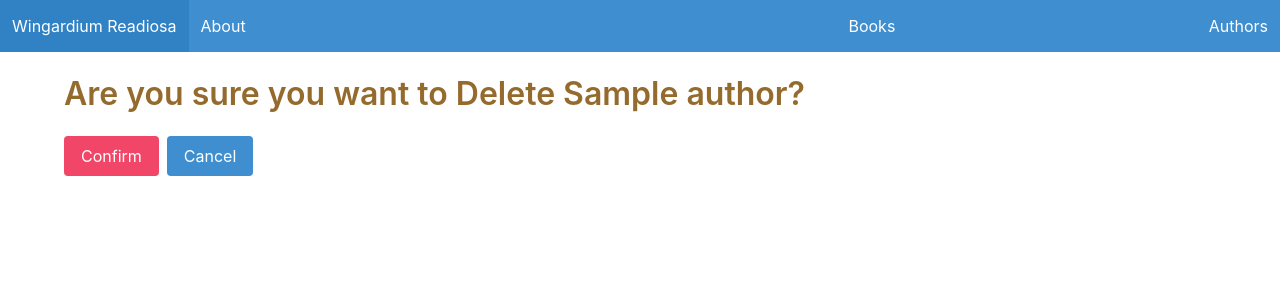
After one commit to kellims/Wingardium_Readiosa, a Django app: page /authors/1/delete in a window 1280 px wide. The commit adds this page. Shown: the top 300 px of the page. Run offline with Django 4.2, Linux system fonts and the light colour scheme; tables that the repository leaves empty hold one stand-in row (values such as "Sample post").

Commit message:
delete author added

```diff
--- /dev/null
+++ b/main_app/templates/author_delete_confirmation.html
@@ -0,0 +1,10 @@
+{% extends 'base.html' %} {% block content %}
+<h1 class="title pt-5">Are you sure you want to Delete {{author.name}}?</h1>
+<form method="post">
+    {% csrf_token %}
+    <div class="buttons">
+        <input class="button is-danger" type="submit" value="Confirm" />
+        <a class="button is-info" href="{% url 'author_detail' author.pk %}">Cancel</a>
+    </div>
+</form>
+{% endblock %}
--- a/main_app/templates/author_detail.html
+++ b/main_app/templates/author_detail.html
@@ -14,7 +14,7 @@
                 <i class="fas fa-edit"></i>
             </span>
         </a>
-        <a href="" class="button is-danger">
+        <a href="{% url 'author_delete' author.pk %}" class="button is-danger">
             <span class="icon">
                 <i class="fas fa-trash-alt"></i>
             </span>
--- a/main_app/urls.py
+++ b/main_app/urls.py
@@ -9,4 +9,5 @@ urlpatterns = [
   path('authors/new/', views.AuthorCreate.as_view(), name="author_create"),
   path('authors/<int:pk>/', views.AuthorDetail.as_view(), name="author_detail"),
   path('authors/<int:pk>/update',views.AuthorUpdate.as_view(), name="author_update"),
+  path('authors/<int:pk>/delete',views.AuthorDelete.as_view(), name="author_delete"),
 ]
--- a/main_app/views.py
+++ b/main_app/views.py
@@ -1,9 +1,9 @@
 from django.shortcuts import render
 from django.views import View
 from django.http import HttpResponse
-
+from django.urls import reverse
 from django.views.generic.base import TemplateView
-from django.views.generic.edit import CreateView, UpdateView
+from django.views.generic.edit import CreateView, UpdateView, DeleteView
 from django.views.generic import DetailView
 
 from .models import Author
@@ -49,7 +49,10 @@ class AuthorCreate(CreateView):
     model = Author
     fields = ['name', 'image', 'bio']
     template_name = "author_create.html"
-    success_url = "/authors/"
+    # success_url = "/authors/"
+
+    def get_success_url(self):
+        return reverse('author_detail', kwargs={'pk': self.object.pk})
 
 class AuthorDetail(DetailView):
     model = Author
@@ -60,3 +63,11 @@ class AuthorUpdate(UpdateView):
     fields = ['name', 'image', 'bio']
     template_name = "author_update.html"
     success_url = "/authors/"
+
+    def get_success_url(self):
+        return reverse('author_detail', kwargs={'pk': self.object.pk})
+
+class AuthorDelete(DeleteView):
+    model = Author
+    template_name = "author_delete_confirmation.html"
+    success_url = "/authors/"
```
